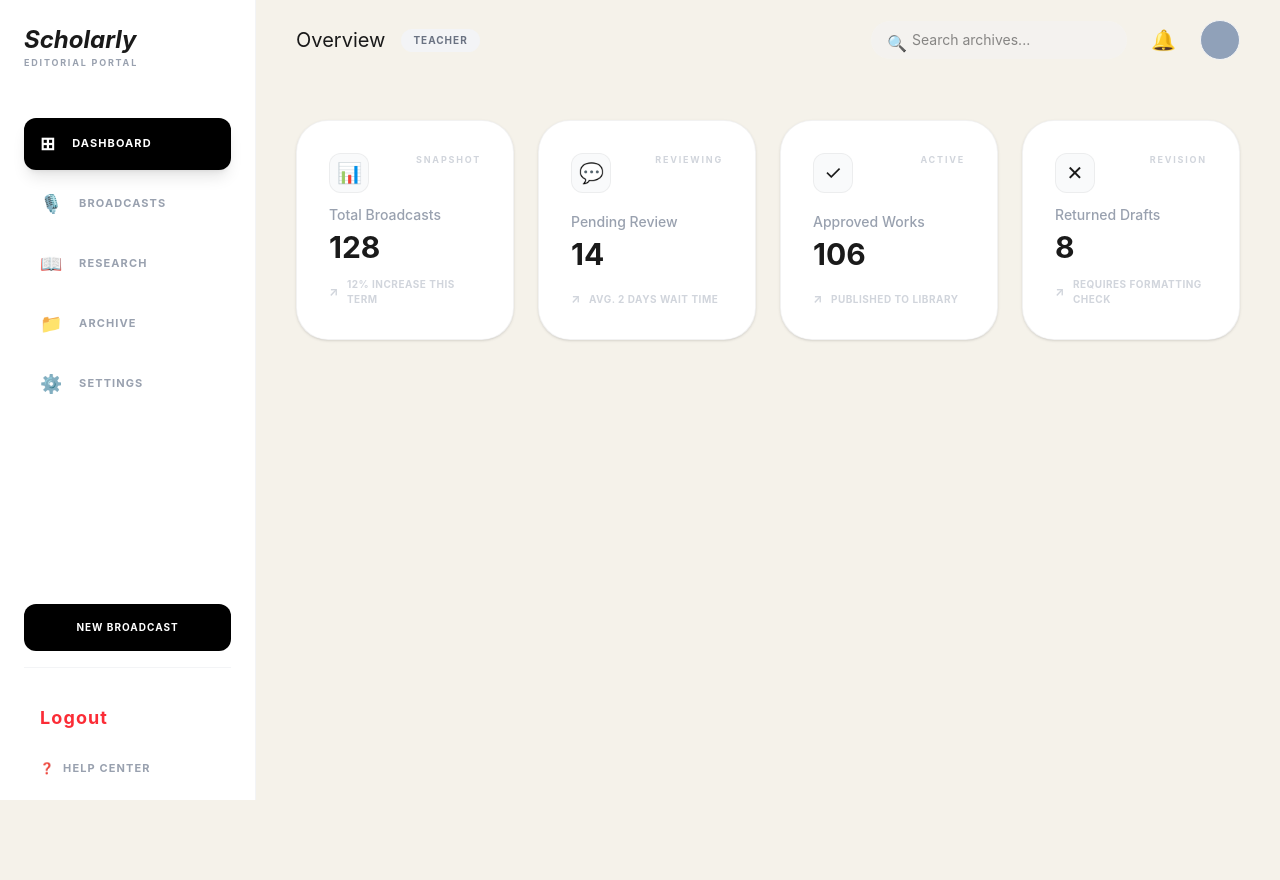
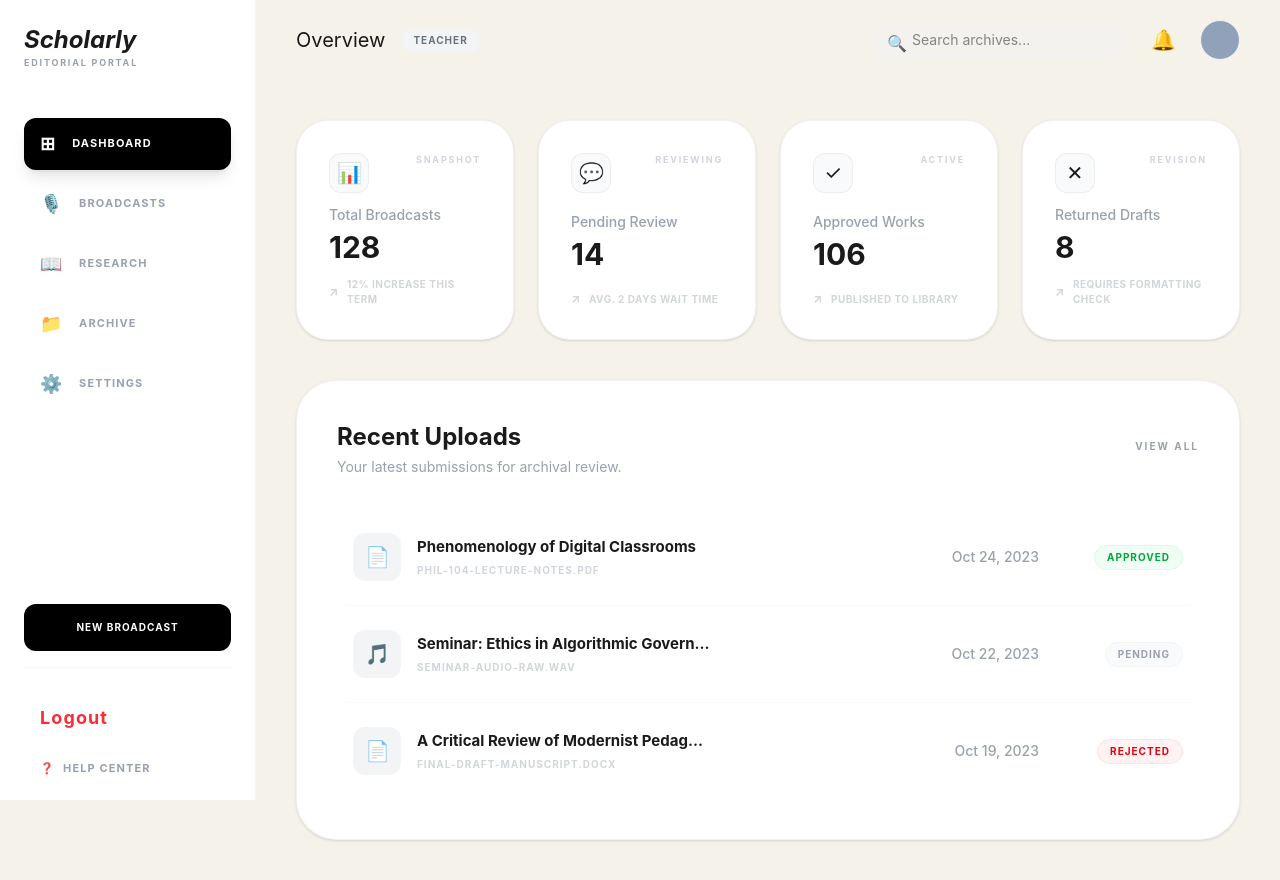
Before and after one commit to uasr208/scholarly, a Next.js app: page /teacher/dashboard in a window 1280 px wide. Before the commit the page ends 800 px from the top, so only its background shows below. Built offline with nearby package versions, Linux system fonts and the light colour scheme.

Commit message:
finsished teacher dashboard page with recent upload section

```diff
--- a/src/app/teacher/dashboard/page.js
+++ b/src/app/teacher/dashboard/page.js
@@ -1,6 +1,7 @@
 "use client";
 import DashboardLayout from "@/layouts/DashboardLayout";
 import StatCard from "@/components/StatCard";
+import UploadRow from "@/components/UploadRow";
 
 export default function TeacherDashboard() {
   return (
@@ -35,6 +36,45 @@ export default function TeacherDashboard() {
           statusLabel="Revision"
         />
       </div>
+
+      {/* Recent Upload Section */}
+      <div className="bg-white rounded-[40px] p-10 shadow-sm border border-black/5">
+        <div className="flex justify-between items-center mb-8">
+          <div>
+            <h3 className="font-serif text-2xl font-bold">Recent Uploads</h3>
+            <p className="text-gray-400 text-sm mt-1">
+              Your latest submissions for archival review.
+            </p>
+          </div>
+          <button className="text-[10px] font-bold tracking-[0.2em] text-gray-400 hover:text-black uppercase border-b-2 border-transparent hover:border-black transition-all pb-1">
+            VIEW ALL
+          </button>
+        </div>
+
+        <div className="flex flex-col">
+          <UploadRow
+            title="Phenomenology of Digital Classrooms"
+            subtitle="PHIL-104-LECTURE-NOTES.PDF"
+            date="Oct 24, 2023"
+            status="APPROVED"
+            type="pdf"
+          />
+          <UploadRow
+            title="Seminar: Ethics in Algorithmic Govern..."
+            subtitle="SEMINAR-AUDIO-RAW.WAV"
+            date="Oct 22, 2023"
+            status="PENDING"
+            type="audio"
+          />
+          <UploadRow
+            title="A Critical Review of Modernist Pedag..."
+            subtitle="FINAL-DRAFT-MANUSCRIPT.DOCX"
+            date="Oct 19, 2023"
+            status="REJECTED"
+            type="pdf"
+          />
+        </div>
+      </div>
     </DashboardLayout>
   );
 }
--- /dev/null
+++ b/src/components/StatusBadge.js
@@ -0,0 +1,15 @@
+export default function StatusBadge({ status }) {
+  const styles = {
+    APPROVED: "bg-green-50 text-green-600 border-green-100",
+    PENDING: "bg-gray-50 text-gray-400 border-gray-100",
+    REJECTED: "bg-red-50 text-red-600 border-red-100",
+  };
+
+  return (
+    <span
+      className={`px-3 py-1 rounded-full text-[10px] font-bold tracking-widest border border-black/5 uppercase ${styles[status] || styles.PENDING}`}
+    >
+      {status}
+    </span>
+  );
+}
--- /dev/null
+++ b/src/components/UploadRow.js
@@ -0,0 +1,30 @@
+import StatusBadge from "./StatusBadge";
+
+export default function UploadRow({ title, subtitle, date, status, type }) {
+  const icon = type === "audio" ? "🎵" : "📄";
+
+  return (
+    <div className="flex items-center justify-between py-6 border-b border-gray-50 last:border-0 hover:bg-gray-50/50 transition-colors px-4 rounded-xl">
+      <div className="flex items-center gap-4">
+        <div className="w-12 h-12 bg-gray-100 rounded-xl flex items-center justify-center text-xl text-gray-400">
+          {icon}
+        </div>
+        <div>
+          <h4 className="font-serif font-bold text-scholarly-charcoal text-[15px]">
+            {title}
+          </h4>
+          <p className="text-[10px] font-bold tracking-widest text-gray-300 uppercase mt-1">
+            {subtitle}
+          </p>
+        </div>
+      </div>
+
+      <div className="flex items-center gap-12">
+        <span className="text-sm text-gray-400 font-medium">{date}</span>
+        <div className="w-24 flex justify-end">
+          <StatusBadge status={status} />
+        </div>
+      </div>
+    </div>
+  );
+}
```
